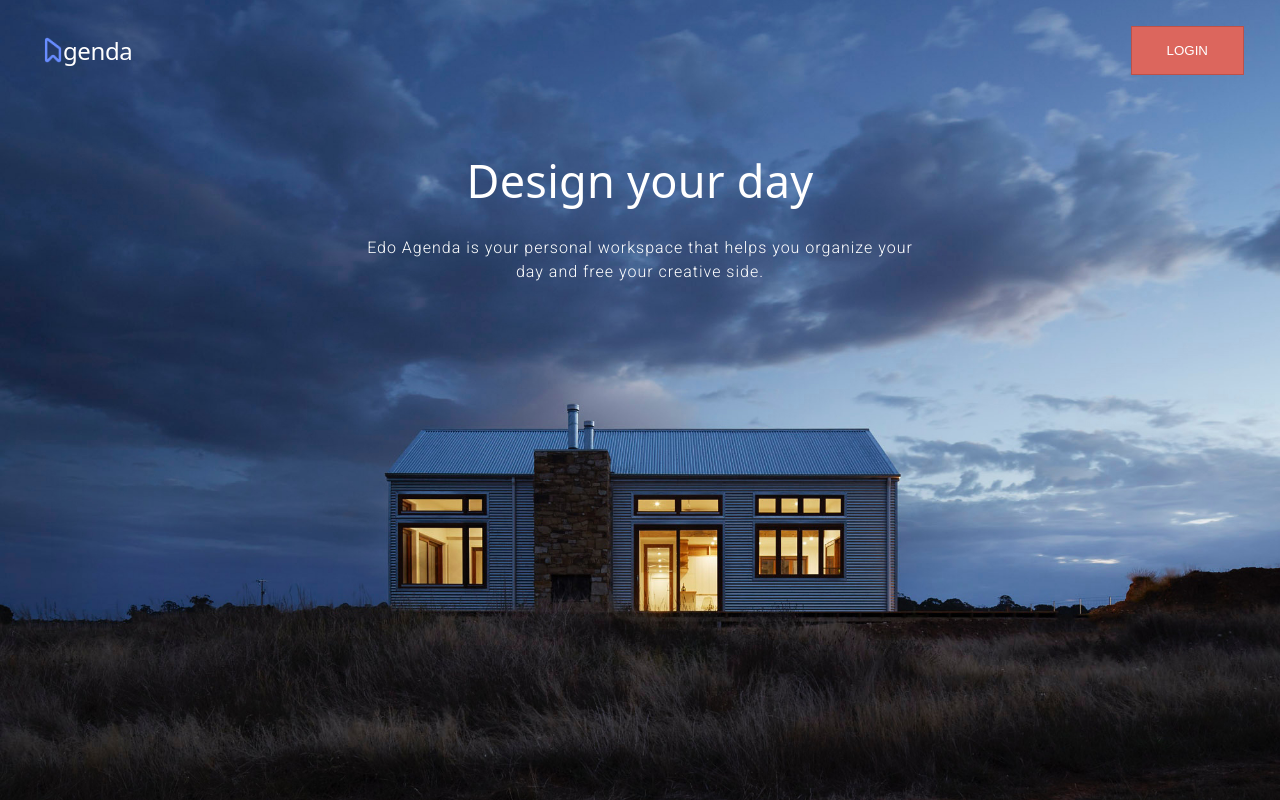
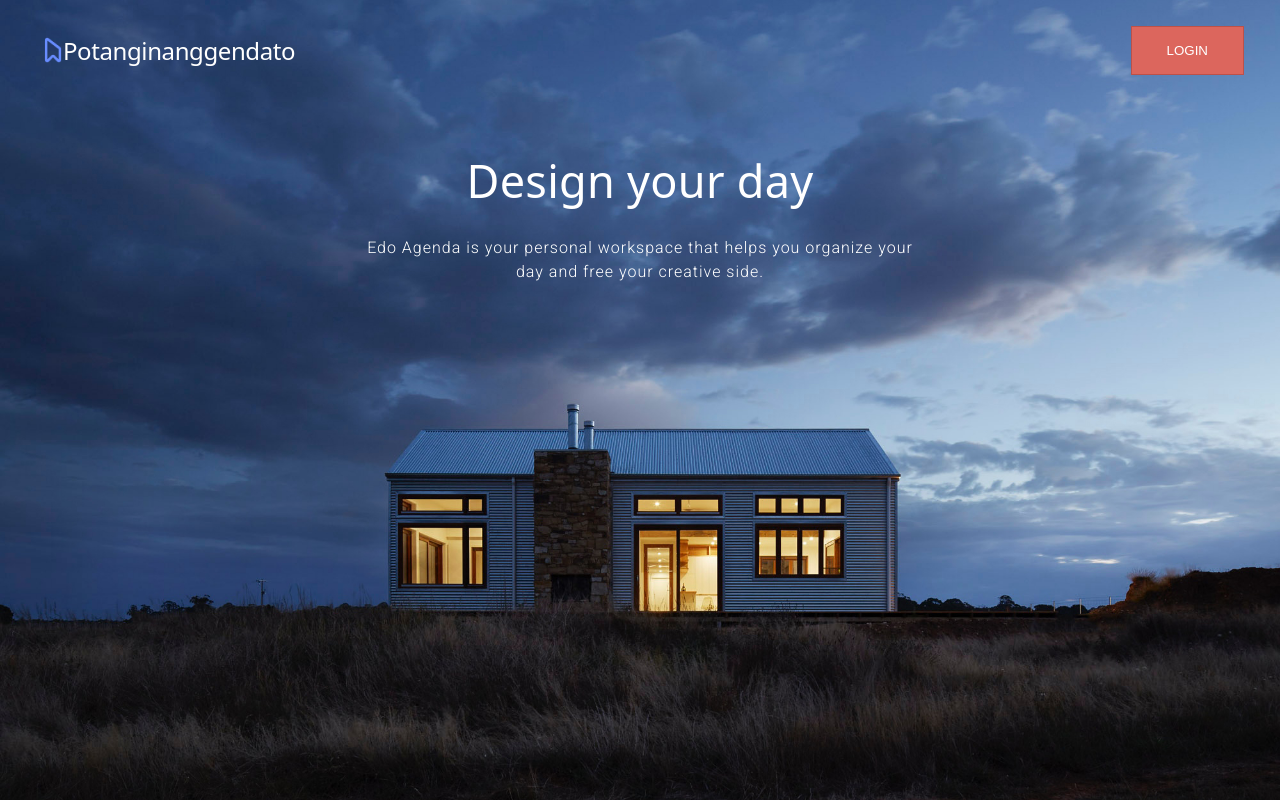
Before and after one commit to karlreginaldo/edo-agenda-clone, a plain HTML site: page index.html in a window 1280 px wide. Drawn offline with Linux system fonts and the light colour scheme.

Commit message:
update ko lang tong title

```diff
--- a/index.html
+++ b/index.html
@@ -91,7 +91,7 @@
     <header class="header">
       <div class="logo">
         <img src="./img/logo.png" alt="">
-        <h1>genda</h1>
+        <h1>Potanginanggendato</h1>
       </div>
       <div class="btn">
         <input type="button" value="LOGIN" class="btn-box">
```
